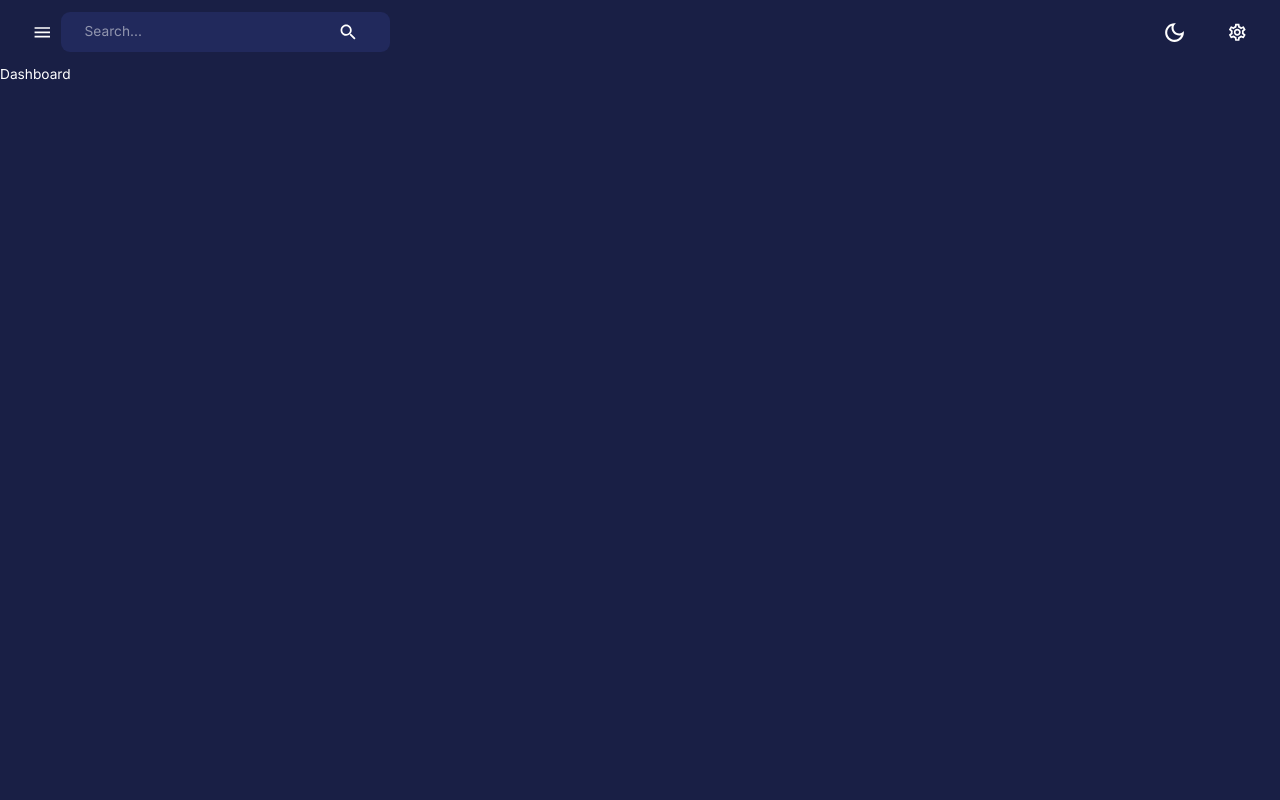
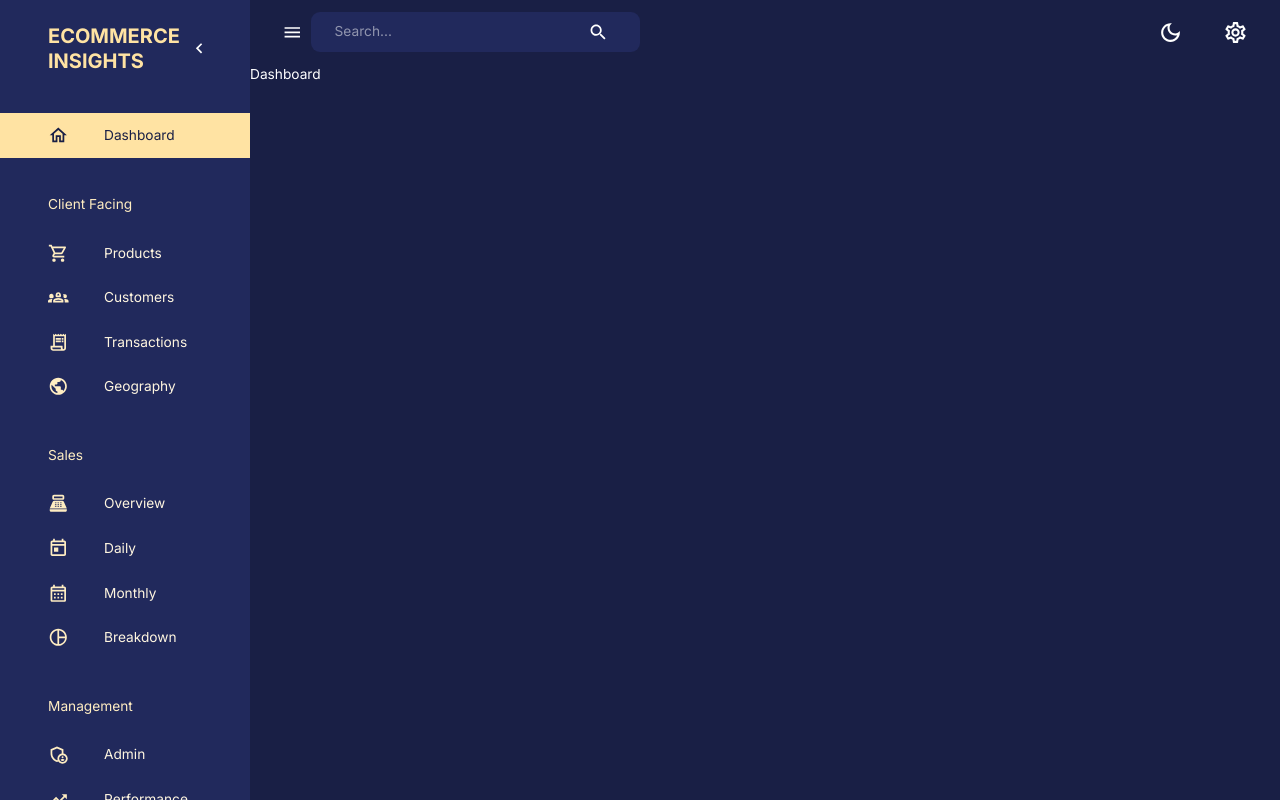
Before and after one commit to zijian99/CZ4052_SaaSProject, a React (Create React App) app in the folder client/: page /dashboard in a window 1280 px wide. Built offline with nearby package versions, Linux system fonts and the light colour scheme.

Commit message:
implemented sidebar

```diff
--- a/client/src/components/Navbar.jsx
+++ b/client/src/components/Navbar.jsx
@@ -14,7 +14,11 @@
 import profileImage from "assets/profile.jpeg";
 import { AppBar, Icon, IconButton, InputBase, Toolbar, useTheme } from '@mui/material';
 
-const Navbar = () => {
+
+const Navbar = ({
+    isSidebarOpen,
+    setIsSidebarOpen,
+}) => {
     const dispatch = useDispatch();
     const theme = useTheme()
     return (
@@ -26,10 +30,10 @@
         }}
     >
         <Toolbar sx={{justifyContent: "space-between"}}>
-            {/* LEFT SIDE OF NAVBAR*/}
+            {/* LEFT SIDE */}
         <FlexBetween>
-                <IconButton onClick={() => console.log('open/close sidebar')}>
-                    <MenuIcon/>
+          <IconButton onClick={() => setIsSidebarOpen(!isSidebarOpen)}>
+            <MenuIcon />
           </IconButton>
           <FlexBetween
             backgroundColor={theme.palette.background.alt}
@@ -37,24 +41,24 @@
             gap="3rem"
             p="0.1rem 1.5rem"
           >
-                    <InputBase placeholder='Search...'/>
+            <InputBase placeholder="Search..." />
             <IconButton>
-                        <Search/>
+              <Search />
             </IconButton>
           </FlexBetween>
         </FlexBetween>
 
-            {/* RIGHT SIDE OF NAVBAR*/}
+        {/* RIGHT SIDE */}
         <FlexBetween gap="1.5rem">
           <IconButton onClick={() => dispatch(setMode())}>
-                    {theme.palette.mode === 'dark' ? (
-                        <DarkModeOutlined sx={{ fontSize: "25px" }}/>
+            {theme.palette.mode === "dark" ? (
+              <DarkModeOutlined sx={{ fontSize: "25px" }} />
             ) : (
-                        <LightModeOutlined sx={{ fontSize: "25px" }}/>
+              <LightModeOutlined sx={{ fontSize: "25px" }} />
             )}
           </IconButton>
           <IconButton>
-                    <SettingsOutlined/>
+            <SettingsOutlined sx={{ fontSize: "25px" }} />
           </IconButton>
             </FlexBetween>
 
--- /dev/null
+++ b/client/src/components/Sidebar.jsx
@@ -0,0 +1,201 @@
+import React from 'react';
+import { useEffect,useState } from 'react';
+import { useLocation,useNavigate } from 'react-router-dom';
+import FlexBetween from './FlexBetween';
+import profileImage from "assets/profile.jpeg";
+
+import {
+    Box,
+    Divider,
+    Drawer,
+    IconButton,
+    List,
+    ListItem,
+    ListItemButton,
+    ListItemIcon,
+    ListItemText,
+    Typography,
+    useTheme,
+  } from "@mui/material";
+  import {
+    SettingsOutlined,
+    ChevronLeft,
+    ChevronRightOutlined,
+    HomeOutlined,
+    ShoppingCartOutlined,
+    Groups2Outlined,
+    ReceiptLongOutlined,
+    PublicOutlined,
+    PointOfSaleOutlined,
+    TodayOutlined,
+    CalendarMonthOutlined,
+    AdminPanelSettingsOutlined,
+    TrendingUpOutlined,
+    PieChartOutlined,
+  } from "@mui/icons-material";
+
+
+
+// Available items in Sidebar
+const navItems = [
+  {
+    text: "Dashboard",
+    icon: <HomeOutlined />,
+  },
+  {
+    text: "Client Facing",
+    icon: null,
+  },
+  {
+    text: "Products",
+    icon: <ShoppingCartOutlined />,
+  },
+  {
+    text: "Customers",
+    icon: <Groups2Outlined />,
+  },
+  {
+    text: "Transactions",
+    icon: <ReceiptLongOutlined />,
+  },
+  {
+    text: "Geography",
+    icon: <PublicOutlined />,
+  },
+  {
+    text: "Sales",
+    icon: null,
+  },
+  {
+    text: "Overview",
+    icon: <PointOfSaleOutlined />,
+  },
+  {
+    text: "Daily",
+    icon: <TodayOutlined />,
+  },
+  {
+    text: "Monthly",
+    icon: <CalendarMonthOutlined />,
+  },
+  {
+    text: "Breakdown",
+    icon: <PieChartOutlined />,
+  },
+  {
+    text: "Management",
+    icon: null,
+  },
+  {
+    text: "Admin",
+    icon: <AdminPanelSettingsOutlined />,
+  },
+  {
+    text: "Performance",
+    icon: <TrendingUpOutlined />,
+  },
+];
+
+const Sidebar = ({
+    isNonMobile,
+    drawerWidth,
+    isSidebarOpen,
+    setIsSidebarOpen,
+}) => {
+    const { pathname } = useLocation();
+    const [ active, setActive ] = useState("");
+    const navigate = useNavigate();
+    const theme = useTheme();
+
+    useEffect(() => {
+        setActive(pathname.substring(1));
+    },[pathname])
+
+    return (
+        <Box component="nav">
+            {isSidebarOpen && (
+                <Drawer
+                    open={isSidebarOpen}
+                    onClose={() => setIsSidebarOpen(false)}
+                    variant="persistent"
+                    anchor="left"
+                    sx={{
+                        width: drawerWidth,
+                        "& .MuiDrawer-paper":{
+                            color: theme.palette.secondary[200],
+                            backgroundColor: theme.palette.background.alt,
+                            boxSizing: "border-box",
+                            borderWidth: isNonMobile ? 0 : "2px",
+                            width: drawerWidth,
+                        }
+                    }}
+                >
+                    <Box width="100%">
+                        <Box m="1.5rem 2rem 2rem 3rem">
+                            <FlexBetween color={theme.palette.secondary.main}>
+                                <Box display="flex" alignItems="center" gap="0.5rem">
+                                    <Typography variant="h4" fontWeight="bold">
+                                        ECOMMERCE INSIGHTS
+                                    </Typography>
+                                </Box>
+                                {isNonMobile && (
+                                    <IconButton onClick={() => setIsSidebarOpen(!isSidebarOpen)}>
+                                        <ChevronLeft/>
+                                    </IconButton>
+                                )}
+                            </FlexBetween>
+                        </Box>
+                        <List>
+                            {navItems.map(({ text, icon }) => {
+                                if(!icon){
+                                    return(
+                                        <Typography key={text} sx={{ m: "2.25rem 0 1rem 3rem"}}>
+                                            {text}
+                                        </Typography>
+                                    )
+                                }
+                                const lcText = text.toLowerCase();
+
+                                return(
+                                    <ListItem key={text} disablePadding>
+                                        <ListItemButton onClick={() => {
+                                            navigate('/${lcText}');
+                                            setActive(lcText);
+                                        }}
+                                        sx={{
+                                            backgroundColor:
+                                                active === lcText
+                                                    ? theme.palette.secondary[300]
+                                                    : "transparent",
+                                            color:
+                                                active === lcText
+                                                    ? theme.palette.primary[600]
+                                                    : theme.palette.secondary[100],
+                                        }}
+                                        >
+                                            <ListItemIcon
+                                                sx={{
+                                                    ml: "2rem",
+                                                    color: active === lcText ? theme.palette.primary[600] : theme.palette.secondary[200],
+                                                }}
+                                            >
+                                                {icon}
+                                            </ListItemIcon>
+                                            <ListItemText primary={text}>
+                                                {active === lcText && (
+                                                    <ChevronRightOutlined sx={{ ml:"auto" }}/>
+                                                )}
+                                            </ListItemText>
+                                        </ListItemButton>
+                                    </ListItem>
+                                )
+                            })}
+                        </List>
+                    </Box>
+                </Drawer>
+            )}
+        </Box>
+    )
+}
+
+export default Sidebar
--- a/client/src/index.css
+++ b/client/src/index.css
@@ -8,3 +8,20 @@
   width: 100%;
   font-family: "Inter", sans-serif;
 }
+
+::-webkit-scrollbar {
+  width: 8px;
+}
+
+::-webkit-scrollbar-track {
+  background: #cbcaca;
+}
+
+::-webkit-scrollbar-thumb {
+  background: #fff6e0;
+  border-radius: 4px;
+}
+
+::-webkit-scrollbar-thumb:hover {
+  background: #ffedc2;
+}
--- a/client/src/scenes/layout/index.js
+++ b/client/src/scenes/layout/index.js
@@ -4,16 +4,30 @@
 import { Outlet } from 'react-router-dom';
 import { useSelector } from 'react-redux';
 import Navbar from "components/Navbar";
+import Sidebar from "components/Sidebar";
 
 
 const Layout = () => {
-  return <Box width="100%" height="100%">
-    <Box>
-      <Navbar/>
-      {/* Outlet is used for rendering the page contents */}
-      <Outlet/>
+  const isNonMobile = useMediaQuery("(min-width: 600px)");
+  const [isSidebarOpen, setIsSidebarOpen] = useState(true);
+
+  return (
+    <Box display={isNonMobile? "flex" : "block"} width="100%" height="100%">
+      <Sidebar
+        isNonMobile={isNonMobile}
+        drawerWidth="250px"
+        isSidebarOpen={isSidebarOpen}
+        setIsSidebarOpen={setIsSidebarOpen}
+      />
+      <Box flexGrow={1}>
+        <Navbar
+          isSidebarOpen={isSidebarOpen}
+          setIsSidebarOpen={setIsSidebarOpen}
+        />
+        {/* Outlet is used for rendering the page contents */}
+        <Outlet/>
+      </Box>
     </Box>
-  </Box>
-};
+)};
 
 export default Layout;
```
Lines whose indentation alone changed are shown as unchanged.
